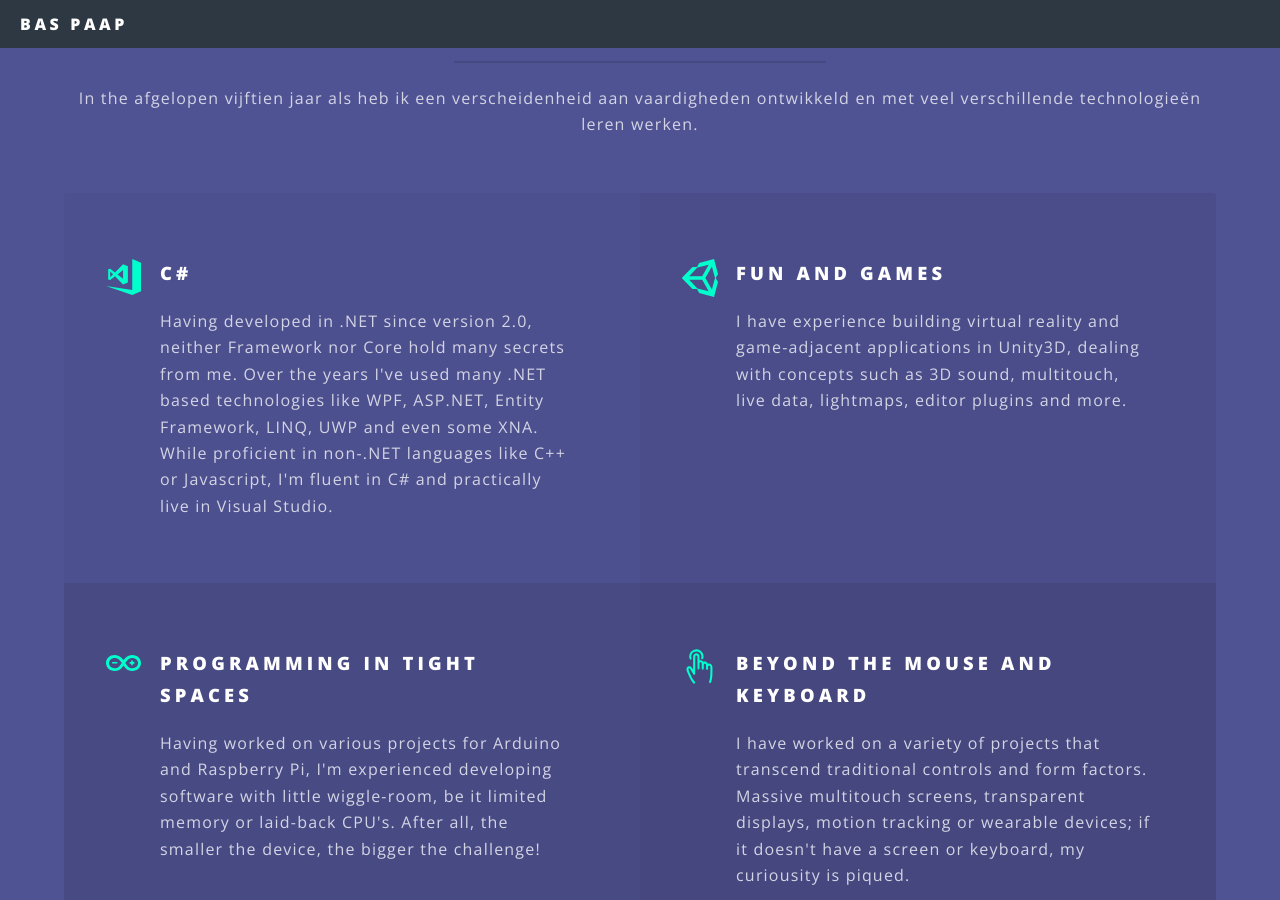
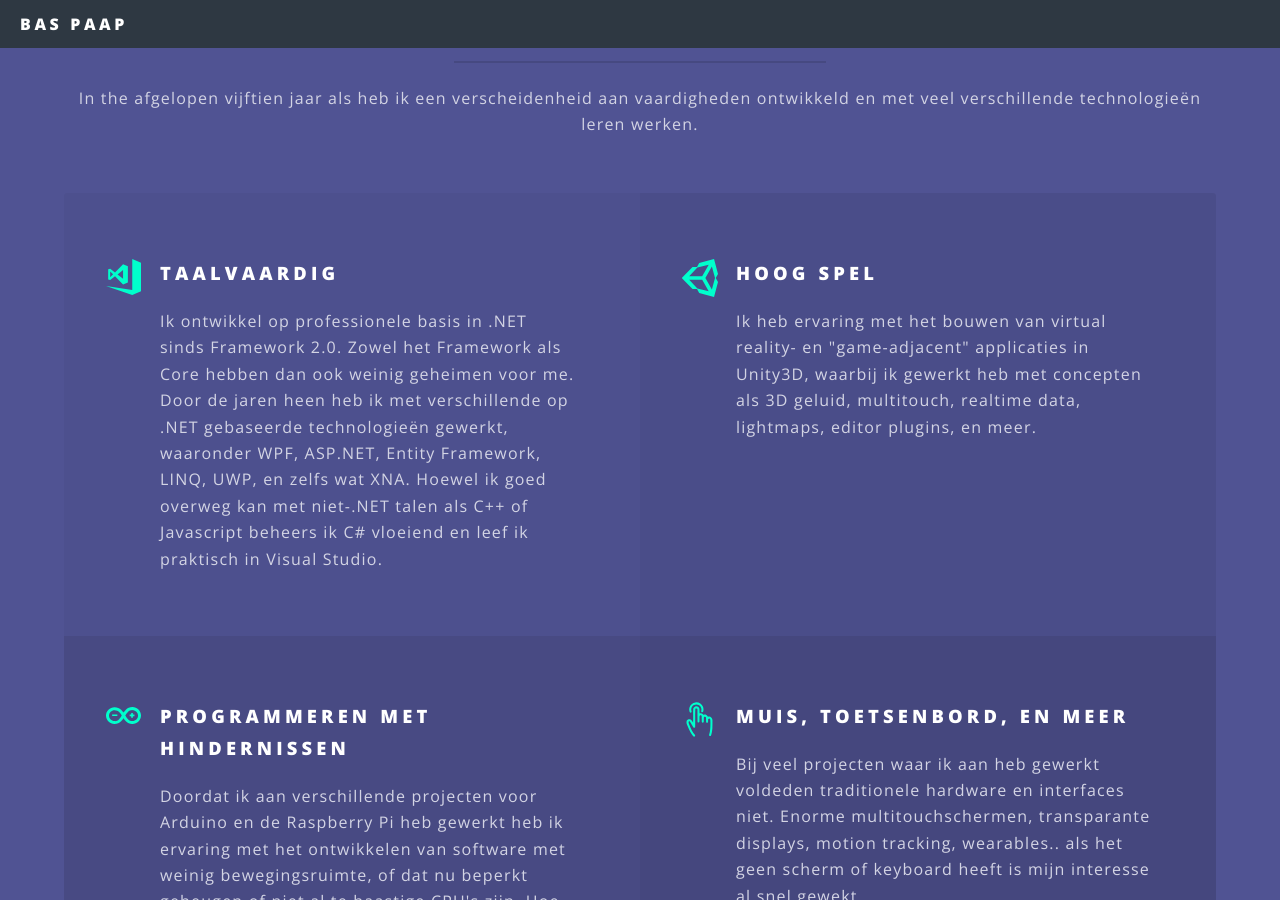
Before and after one commit to BasPaap/baspaap.github.io, a Jekyll site: the page built from index.html, in a window 1280 px wide and 900 px high, scrolled down 6071 px. Built offline with Jekyll 4.4.1, drawn with Linux system fonts in a browser that asks for light colours; some of the changed text lies outside the part shown.

Commit message:
Modify skills text.

```diff
--- a/index.html
+++ b/index.html
@@ -151,28 +151,28 @@ layout: landing
         </header>
         <ul class="features">
             <li class="icon visualstudio">
-                <h3>C#</h3>
-                <p>Having developed in .NET since version 2.0, neither Framework nor Core hold many secrets from me. Over the years I've used many .NET based technologies like WPF, ASP.NET, Entity Framework, LINQ, UWP and even some XNA. While proficient in non-.NET languages like C++ or Javascript, I'm fluent in C# and practically live in Visual Studio.</p>
+                <h3>taalvaardig</h3>
+                <p>Ik ontwikkel op professionele basis in .NET sinds Framework 2.0. Zowel het Framework als Core hebben dan ook weinig geheimen voor me. Door de jaren heen heb ik met verschillende op .NET gebaseerde technologieën gewerkt, waaronder WPF, ASP.NET, Entity Framework, LINQ, UWP, en zelfs wat XNA. Hoewel ik goed overweg kan met niet-.NET talen als C++ of Javascript beheers ik C# vloeiend en leef ik praktisch in Visual Studio.</p>
             </li>
             <li class="icon unity">
-                <h3>Fun and Games</h3>
-                <p>I have experience building virtual reality and game-adjacent applications in Unity3D, dealing with concepts such as 3D sound, multitouch, live data, lightmaps, editor plugins and more.</p>
+                <h3>Hoog spel</h3>
+                <p>Ik heb ervaring met het bouwen van virtual reality- en "game-adjacent" applicaties in Unity3D, waarbij ik gewerkt heb met concepten als 3D geluid, multitouch, realtime data, lightmaps, editor plugins, en meer.</p>
             </li>
             <li class="icon arduino">
-                <h3>Programming in tight spaces</h3>
-                <p>Having worked on various projects for Arduino and Raspberry Pi, I'm experienced developing software with little wiggle-room, be it limited memory or laid-back CPU's. After all, the smaller the device, the bigger the challenge!</p>
+                <h3>Programmeren met hindernissen</h3>
+                <p>Doordat ik aan verschillende projecten voor Arduino en de Raspberry Pi heb gewerkt heb ik ervaring met het ontwikkelen van software met weinig bewegingsruimte, of dat nu beperkt geheugen of niet al te haastige CPU's zijn. Hoe kleiner het device, hoe groter de uitdaging, toch?</p>
             </li>
             <li class="icon touch">
-                <h3>Beyond the mouse and keyboard</h3>
-                <p>I have worked on a variety of projects that transcend traditional controls and form factors. Massive multitouch screens, transparent displays, motion tracking or wearable devices; if it doesn't have a screen or keyboard, my curiousity is piqued.</p>
+                <h3>Muis, toetsenbord, en meer</h3>
+                <p>Bij veel projecten waar ik aan heb gewerkt voldeden traditionele hardware en interfaces niet. Enorme multitouchschermen, transparante displays, motion tracking, wearables.. als het geen scherm of keyboard heeft is mijn interesse al snel gewekt.</p>
             </li>
             <li class="icon fa-comment-o">
-                <h3>Telling a story</h3>
-                <p>I have several years of experience with interactive storytelling and non-linear gaming experiences. Wether digitally or physically, traditional or unconventional, I want each user to experience a story through the things I make.</p>
+                <h3>Verhalen vertellen</h3>
+                <p>Ik heb vele jaren ervaring met interactieve storytelling en niet-lineaire gamingervaringen. Of het nu digitaal of fysiek is, traditioneel of onconventioneel, ik wil dat iedere gebruiker een verhaal beleeft door de dingen die ik maak.</p>
             </li>
             <li class="icon threedprinter">
-                <h3>From digital to physical</h3>
-                <p>An avid 3D printing enthousiast, I have extensive knowledge of 3D printing and have <a target="_blank" href="https://www.thingiverse.com/BasP/designs">experience designing 3D models</a> in tools such as Fusion 360 and Blender. From polygons to PLA and from normals to nozzles, in my spare time I'm often found tinkering on my prized self-built printer.</p>
+                <h3>Van digitaal naar fysiek</h3>
+                <p>Als groot liefhebber van 3D printen heb ik uitgebreide kennis over het werken met 3D printers en heb ik ervaring met het ontwerpen van 3D-modellen in bijvoorbeeld Fusion 360 en Blender. In mijn vrije tijd ben ik vaak bezig met normals, nozzles, polygonen en PLA, of ben ik m'n zelfgebouwde printer nog n&eacute;t iets handiger aan het maken.</p>
             </li>
         </ul>
     </div>
```
